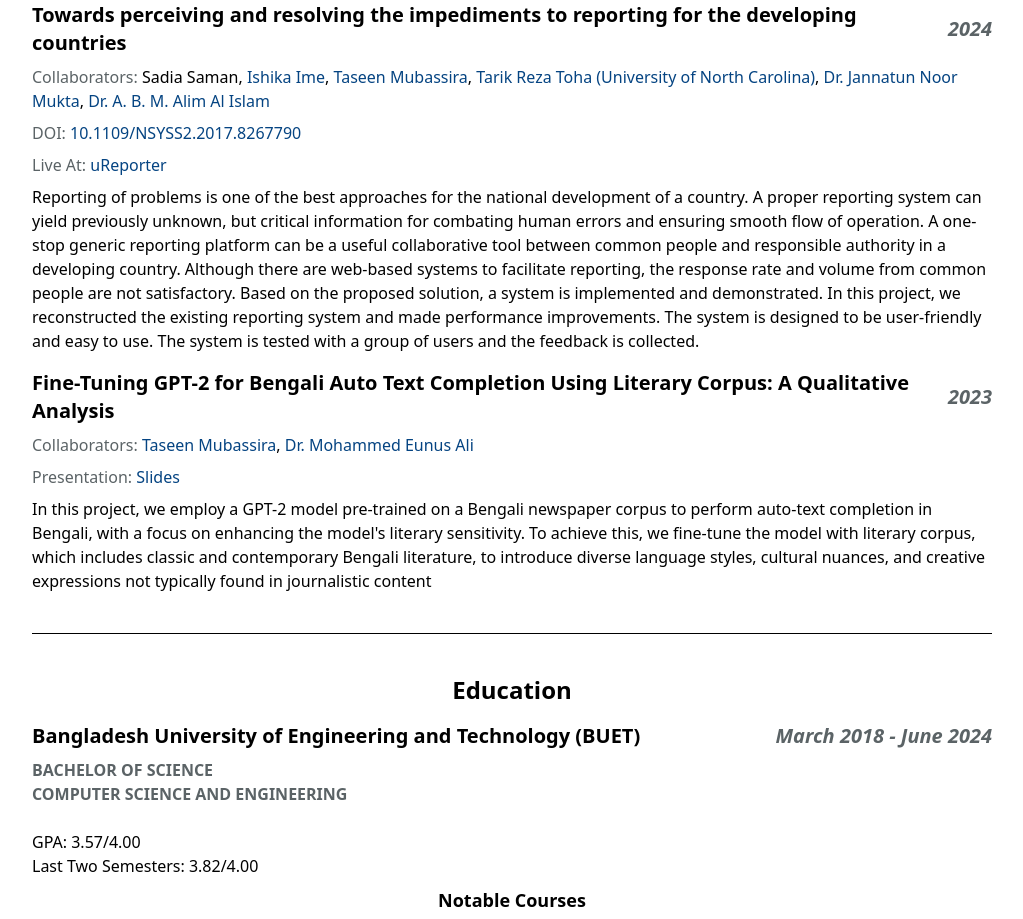
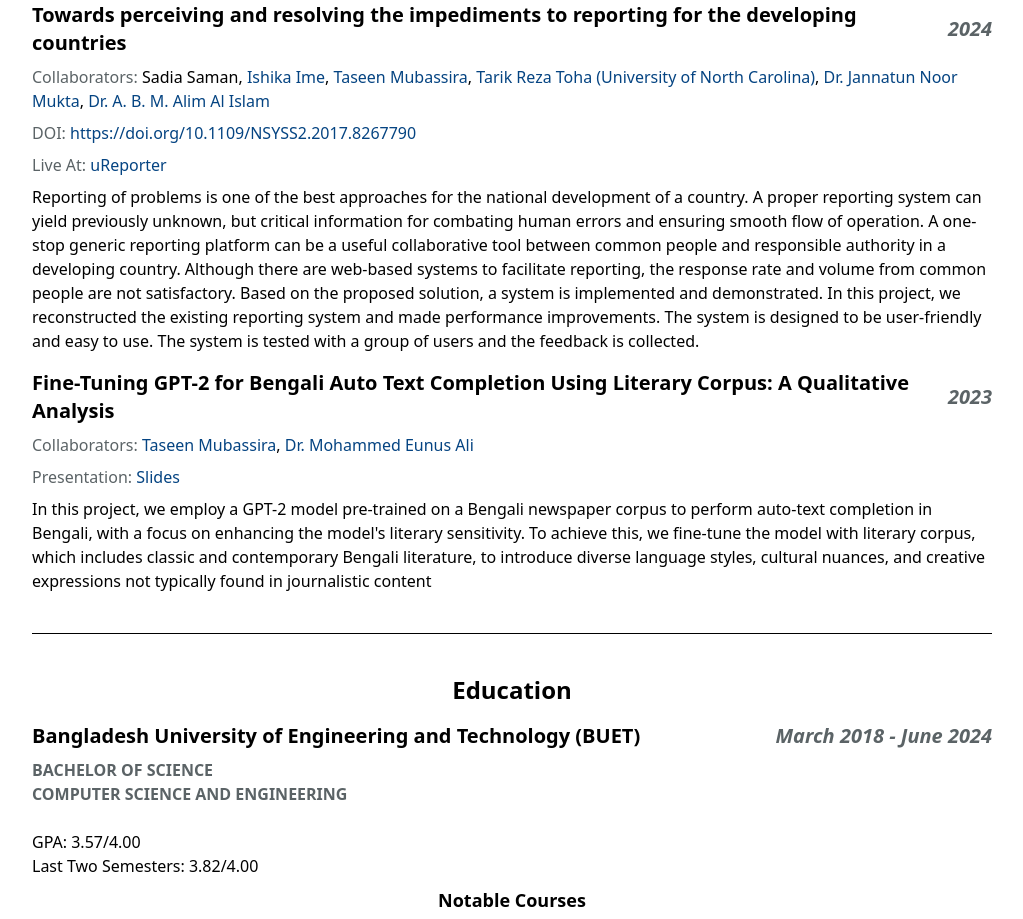
Before and after one commit to Moidda/moidda.github.io, a React (Create React App) app: page / in a window 1280 px wide. Shown: the part 2100-3019 px from the top of the page, without its empty margins (256-1279 px from the left). Built offline with nearby package versions, Linux system fonts and the light colour scheme.

Commit message:
Updated ResearchExperience

```diff
--- a/src/components/sections/ResearchExperience.js
+++ b/src/components/sections/ResearchExperience.js
@@ -28,7 +28,7 @@ const ResearchExperience = () => {
       />
 
       <Publication
-        doi="10.1109/NSYSS2.2017.8267790"
+        doi="https://doi.org/10.1109/NSYSS2.2017.8267790"
         title="Towards perceiving and resolving the impediments to reporting for the developing countries"
         year="2024"
         collaborators={[
```
